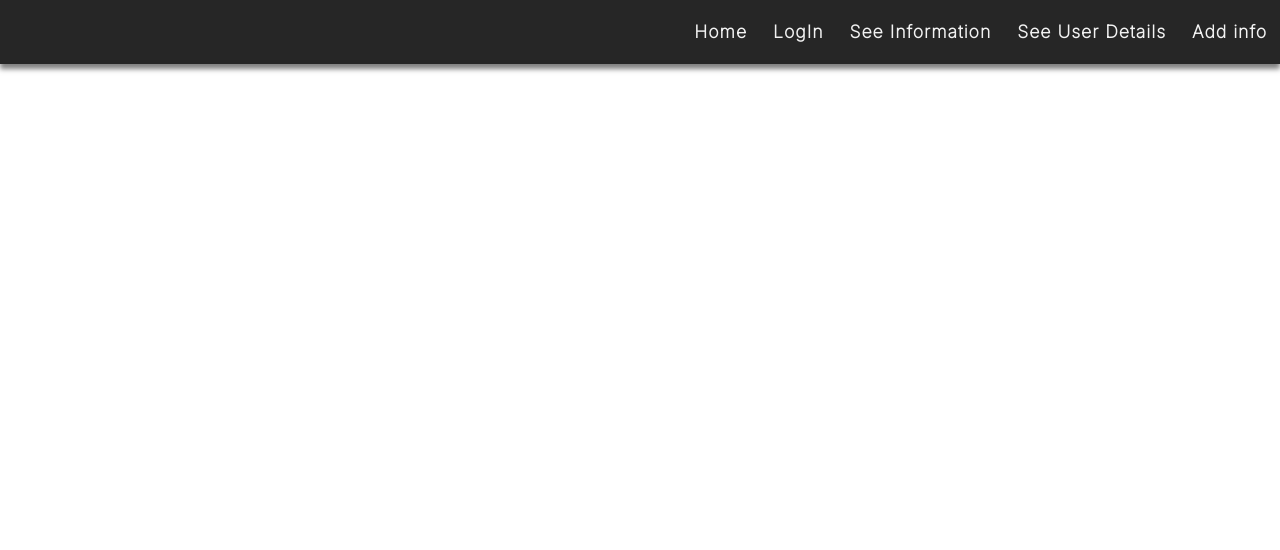
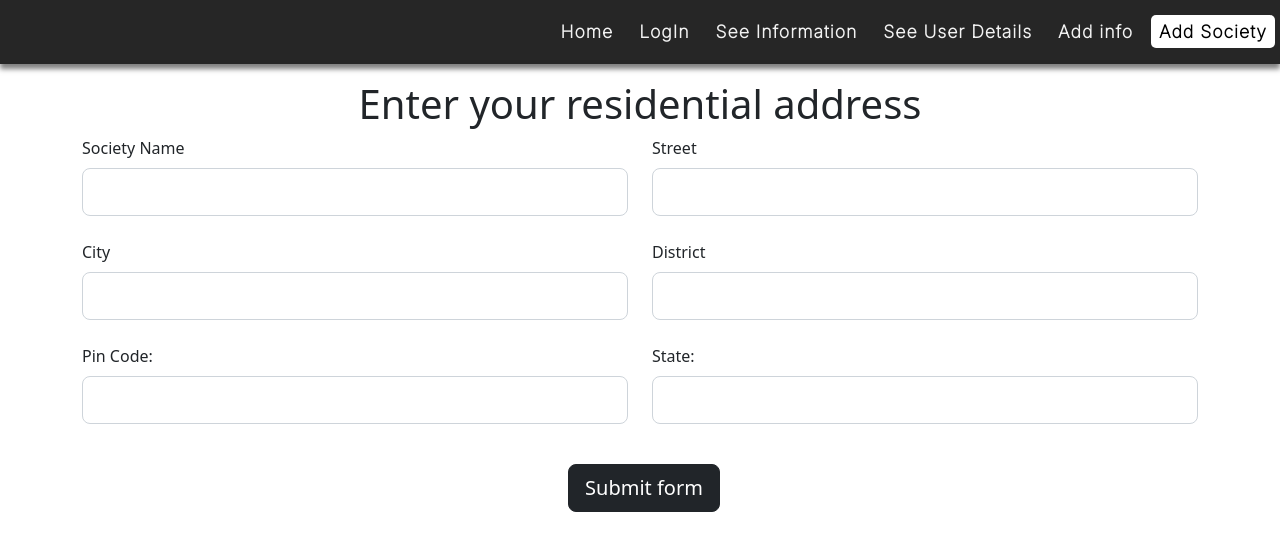
Before and after one commit to MukulDhiman03/smartcity, a React (Create React App) app: page /addsociety in a window 1280 px wide. Shown: the top 550 px of the page. Built offline with nearby package versions, Linux system fonts and the light colour scheme.

Commit message:
added society

```diff
--- a/src/App.js
+++ b/src/App.js
@@ -10,6 +10,7 @@ import Userlogin from './components/user/Userlogin';
 import Addinfo from "./components/employee/Addinfo";
 import SeeUserDetails from "./components/employee/SeeUserDetails";
 import Seeinfo from "./components/employee/Seeinfo";
+import AddSociety from "./components/employee/AddSociety";
 // import "./App.css"
 
 
@@ -27,6 +28,7 @@ const App = () => {
         <Route path='/addinfo' element={<Addinfo />} />
         <Route path='/seeinfo' element={<Seeinfo />} />
         <Route path='/seeuserdetails' element={<SeeUserDetails />} />
+        <Route path='/addsociety' element={<AddSociety />} />
       </Routes>
     </BrowserRouter>
   )
--- a/src/components/Header.js
+++ b/src/components/Header.js
@@ -37,6 +37,11 @@ const Header = () => {
                             backgroundColor: "white", color: "black"
                         } : {})} to="/addinfo">Add info</NavLink>
                     </li>
+                    <li>
+                        <NavLink className="links" style={({ isActive }) => (isActive ? {
+                            backgroundColor: "white", color: "black"
+                        } : {})} to="/addsociety">Add Society</NavLink>
+                    </li>
                 </ul>
             </nav>
         </div>
--- /dev/null
+++ b/src/components/employee/AddSociety.js
@@ -0,0 +1,108 @@
+import React from 'react'
+import { Field, Formik, ErrorMessage } from 'formik'
+import * as yup from "yup";
+
+const validateSchema = yup.object({
+  societyname: yup.string().required(),
+  street: yup.string().required(),
+  pincode: yup.number().required(),
+  state: yup.string().required(),
+  city: yup.string().required(),
+  district: yup.string().required()
+});
+
+const AddSociety = () => {
+  return (
+    <div>
+      <div>
+        <h1 className='text-center'>Enter your residential address</h1>
+      </div>
+      <div>
+        <Formik validationSchema={validateSchema} initialValues={{
+          societyname: "", street: "", pincode: "", state: "", city: "", district: ""
+        }} >
+          <div className='container'>
+            <div className='row'>
+
+              {/* society name*/}
+              <div className='col-md-6'>
+                <div className="form-outline mb-4">
+                  <label className="form-label" >Society Name</label>
+                  <Field type="text" name="societyname" className="form-control form-control-lg" />
+                  <div className='errorMsg' >
+                    <ErrorMessage name='societyname' />
+                  </div>
+                </div>
+              </div>
+
+              {/* street */}
+              <div className='col-md-6'>
+                <div className="form-outline mb-4">
+                  <label className="form-label" >Street</label>
+                  <Field type="text" name="street" className="form-control form-control-lg" />
+                  <div className='errorMsg' >
+                    <ErrorMessage name='street' />
+                  </div>
+                </div>
+              </div>
+
+              {/* city */}
+              <div className='col-md-6'>
+                <div className="form-outline mb-4">
+                  <label className="form-label" >City</label>
+                  <Field type="text" name="city" className="form-control form-control-lg" />
+                  <div className='errorMsg' >
+                    <ErrorMessage name='city' />
+                  </div>
+                </div>
+              </div>
+
+              {/* district */}
+              <div className='col-md-6'>
+                <div className="form-outline mb-4">
+                  <label className="form-label" >District</label>
+                  <Field type="text" name="district" className="form-control form-control-lg" />
+                  <div className='errorMsg' >
+                    <ErrorMessage name='district' />
+                  </div>
+                </div>
+              </div>
+
+              {/* pin code */}
+              <div className='col-md-6'>
+                <div className="form-outline mb-4">
+                  <label className="form-label" >Pin Code:</label>
+                  <Field type="number" name="pincode" className="form-control form-control-lg" />
+                  <div className='errorMsg' >
+                    <ErrorMessage name='pincode' />
+                  </div>
+                </div>
+              </div>
+
+              {/* state */}
+              <div className='col-md-6'>
+                <div className="form-outline mb-4">
+                  <label className="form-label" >State:</label>
+                  <Field type="text" name="state" className="form-control form-control-lg" />
+                  <div className='errorMsg' >
+                    <ErrorMessage name='state' />
+                  </div>
+                </div>
+              </div>
+
+
+
+              <div class="d-flex justify-content-center pt-3">
+                <button type="button" class="btn btn-dark btn-lg ms-2">Submit form</button>
+              </div>
+            </div>
+          </div>
+
+
+        </Formik>
+      </div>
+    </div>
+  )
+}
+
+export default AddSociety
--- a/src/components/employee/data/HomeDetails.js
+++ b/src/components/employee/data/HomeDetails.js
@@ -12,6 +12,7 @@ const validateSchema = yup.object({
   rooms: yup.number().required(),
   roomsonrent: yup.number().required(),
   vehicles: yup.number().required(),
+  income: yup.number().required(),
 });
 
 const HomeDetails = () => {
@@ -22,7 +23,7 @@ const HomeDetails = () => {
       </div>
       <div>
         <Formik validationSchema={validateSchema} initialValues={{
-          houseno: "", ownername: "", owneremail: "", conatctnumber: "", members: "", rooms: "", roomsonrent: "", vehicles: ""
+          houseno: "", ownername: "", owneremail: "", conatctnumber: "", members: "", rooms: "", roomsonrent: "", vehicles: "", income: ""
         }} >
           <div className='container'>
             <div className='row'>
@@ -115,6 +116,17 @@ const HomeDetails = () => {
                 </div>
               </div>
 
+              {/* monthly income */}
+              <div className='col-md-6'>
+                <div className="form-outline mb-4">
+                  <label className="form-label" >Monthly income of your or of any other person on whom you are dependent:</label>
+                  <Field type="number" name="income" className="form-control form-control-lg" />
+                  <div className='errorMsg' >
+                    <ErrorMessage name='income' />
+                  </div>
+                </div>
+              </div>
+
 
               <div class="d-flex justify-content-center pt-3">
                 <button type="button" class="btn btn-dark btn-lg ms-2">Submit form</button>
```
